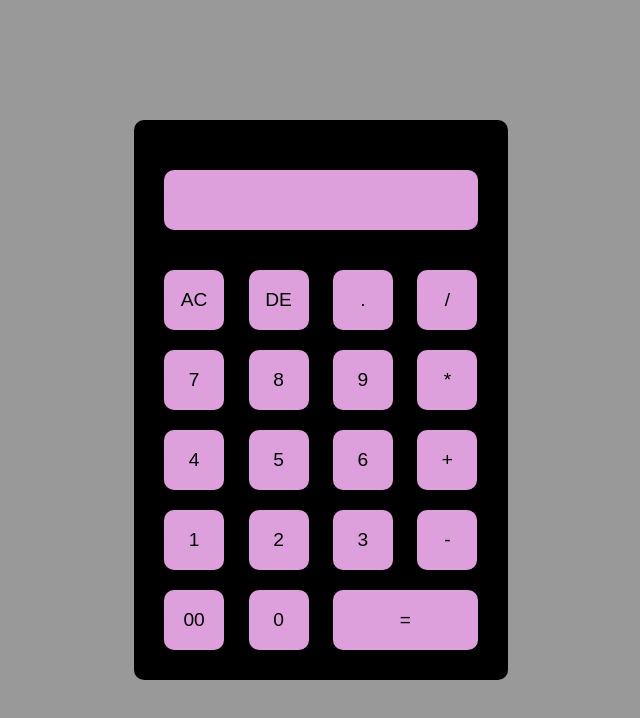
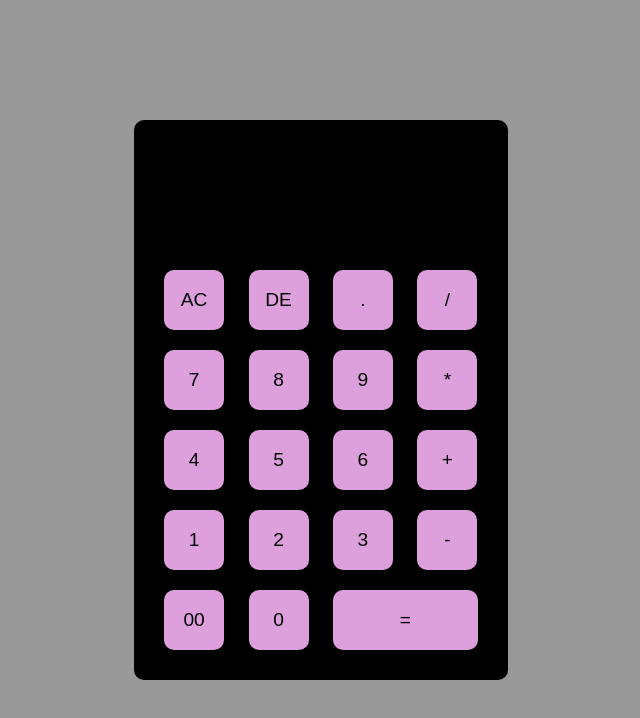
Before and after one commit to mg-varshini/CALCULATOR, a plain HTML site: page index.html in a window 1280 px wide. Shown: the whole page, without its empty margins (319-959 px from the left). Drawn offline with Linux system fonts and the light colour scheme.

Commit message:
modified file

```diff
--- a/style.css
+++ b/style.css
@@ -35,11 +35,14 @@ form .display{
     display: flex;
     justify-content: flex-end;
     margin: 20px 0;
+
 }
 form .display input{
     display: flex;
     flex:1;
     text-align: end;
+    color: white;
+    background: none;
 }
 form input.equal{
     width: 145px;
```
